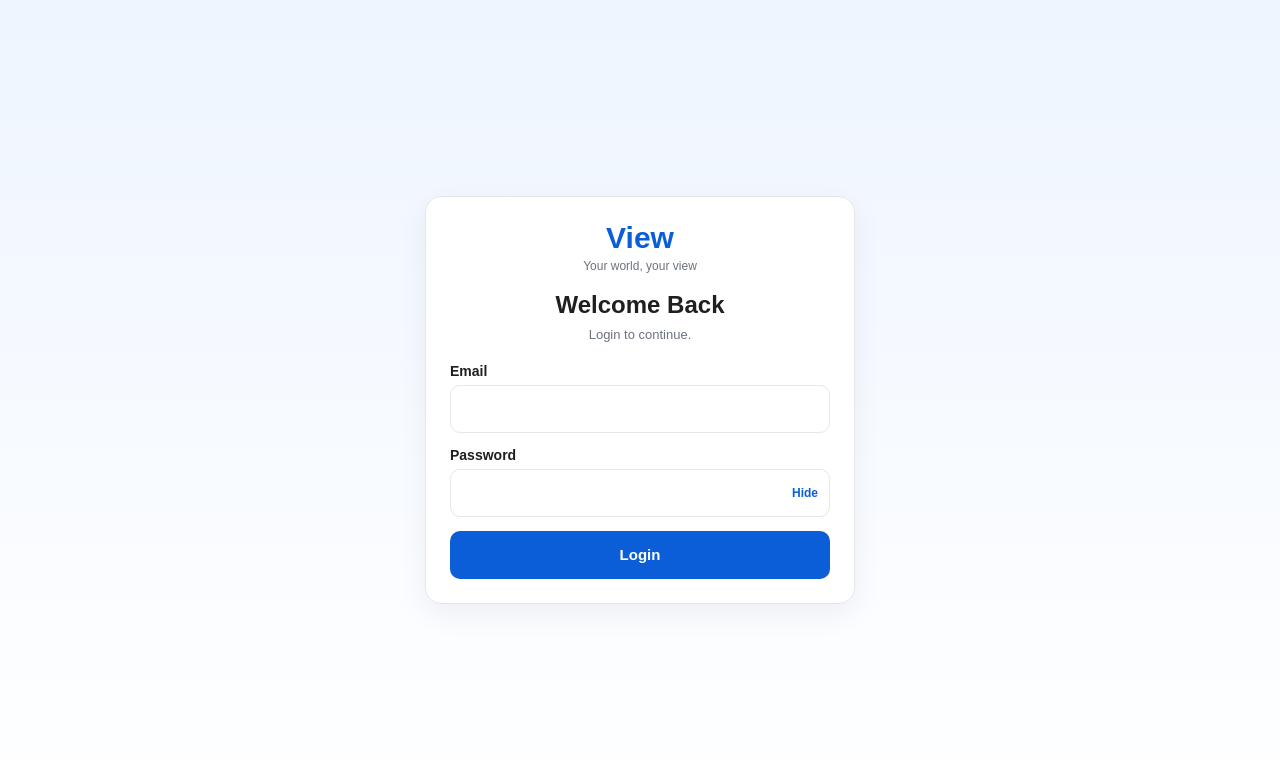
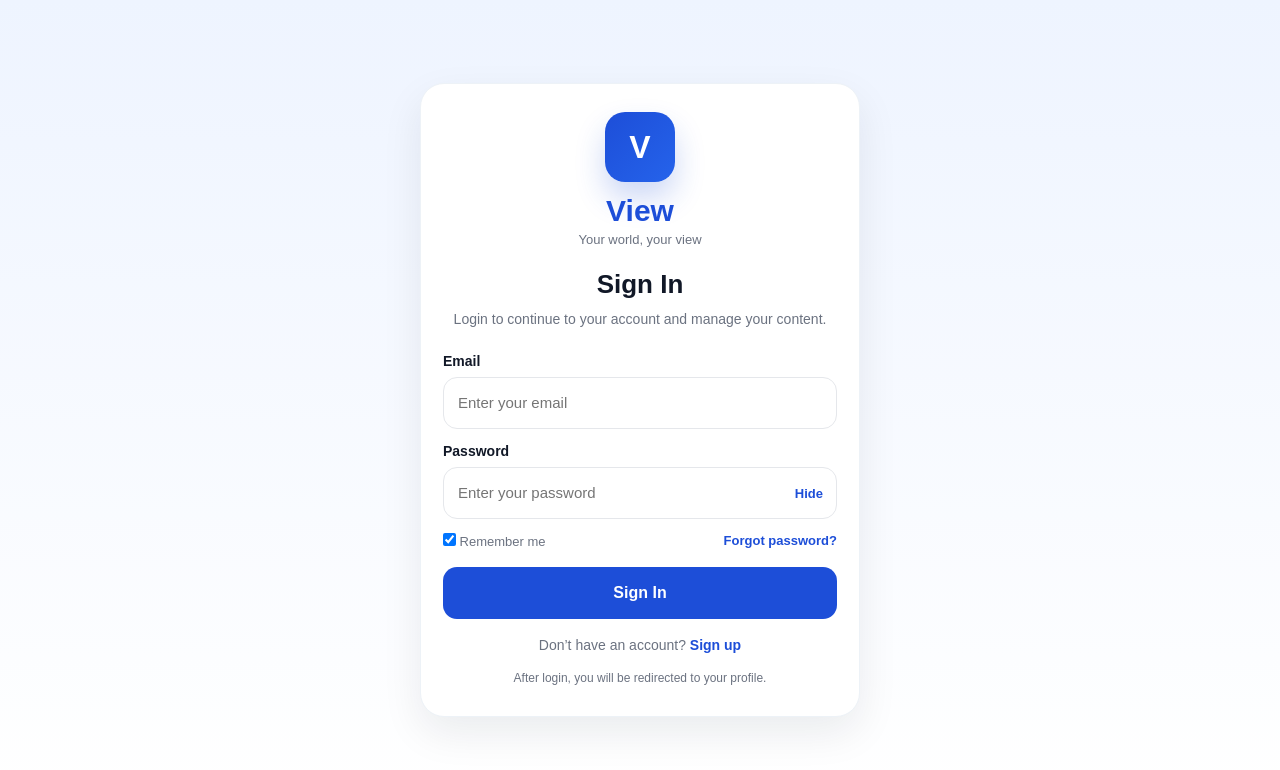
Before and after one commit to chukwudalujustice0-collab/View, a plain HTML site: page login.html in a window 1280 px wide. Both pictures are taken after a click on the element "Show". Drawn offline with nearby package versions, Linux system fonts and the light colour scheme.

Commit message:
Update login.html

```diff
--- a/login.html
+++ b/login.html
@@ -3,137 +3,287 @@
 <head>
   <meta charset="UTF-8" />
   <meta name="viewport" content="width=device-width, initial-scale=1.0" />
-  <title>Login | View</title>
+  <title>Sign In | View</title>
+  <script src="https://cdn.jsdelivr.net/npm/@supabase/supabase-js@2"></script>
   <style>
     :root{
-      --primary:#0b5ed7;
-      --primary-dark:#083b8a;
+      --primary:#1d4ed8;
+      --primary-dark:#143fb3;
+      --bg:#f4f7fc;
       --card:#ffffff;
-      --text:#1f1f1f;
+      --text:#111827;
       --soft:#6b7280;
       --border:#e5e7eb;
-      --danger:#dc2626;
-      --success:#16a34a;
+      --danger:#b91c1c;
+      --success:#15803d;
+      --info:#1d4ed8;
+      --shadow:0 16px 40px rgba(15,23,42,.08);
+      --radius:24px;
     }
-    *{margin:0;padding:0;box-sizing:border-box;font-family:Arial,sans-serif}
+
+    *{
+      margin:0;
+      padding:0;
+      box-sizing:border-box;
+      font-family:Arial,sans-serif;
+    }
+
     body{
       min-height:100vh;
-      background:linear-gradient(180deg,#eef5ff 0%, #ffffff 100%);
+      background:linear-gradient(180deg,#eef4ff 0%, #ffffff 100%);
+      color:var(--text);
       display:flex;
       align-items:center;
       justify-content:center;
       padding:20px;
-      color:var(--text);
     }
-    .wrap{width:100%;max-width:430px}
+
+    .wrap{
+      width:100%;
+      max-width:440px;
+    }
+
     .card{
       background:var(--card);
-      border:1px solid var(--border);
-      border-radius:16px;
-      padding:24px;
-      box-shadow:0 10px 30px rgba(0,0,0,.06);
+      border-radius:var(--radius);
+      box-shadow:var(--shadow);
+      padding:28px 22px;
+      border:1px solid #edf2f7;
     }
-    .brand{text-align:center;margin-bottom:18px}
-    .brand h1{color:var(--primary);font-size:30px;margin-bottom:4px}
-    .brand p{font-size:12px;color:var(--soft)}
-    .head{text-align:center;margin-bottom:18px}
-    .head h2{font-size:24px;margin-bottom:6px}
-    .head p{font-size:13px;color:var(--soft);line-height:1.5}
-    .group{margin-bottom:14px}
-    .group label{display:block;font-size:14px;font-weight:700;margin-bottom:6px}
+
+    .brand{
+      text-align:center;
+      margin-bottom:22px;
+    }
+
+    .brand-badge{
+      width:70px;
+      height:70px;
+      margin:0 auto 12px;
+      border-radius:20px;
+      background:linear-gradient(135deg,#1d4ed8,#2563eb);
+      color:#fff;
+      display:flex;
+      align-items:center;
+      justify-content:center;
+      font-size:32px;
+      font-weight:800;
+      box-shadow:0 16px 30px rgba(29,78,216,.22);
+    }
+
+    .brand h1{
+      font-size:30px;
+      color:var(--primary);
+      margin-bottom:4px;
+      font-weight:800;
+    }
+
+    .brand p{
+      font-size:13px;
+      color:var(--soft);
+    }
+
+    .head{
+      text-align:center;
+      margin-bottom:22px;
+    }
+
+    .head h2{
+      font-size:26px;
+      margin-bottom:8px;
+      font-weight:800;
+    }
+
+    .head p{
+      font-size:14px;
+      color:var(--soft);
+      line-height:1.6;
+    }
+
+    .group{
+      margin-bottom:14px;
+    }
+
+    .group label{
+      display:block;
+      font-size:14px;
+      font-weight:700;
+      margin-bottom:8px;
+    }
+
     .group input{
       width:100%;
-      height:48px;
+      height:52px;
       border:1px solid var(--border);
-      border-radius:10px;
+      border-radius:14px;
       padding:0 14px;
-      font-size:14px;
+      font-size:15px;
       background:#fff;
     }
-    .group input:focus{outline:none;border-color:var(--primary)}
-    .password-wrap{position:relative}
-    .password-wrap input{padding-right:58px}
+
+    .group input:focus{
+      outline:none;
+      border-color:var(--primary);
+      box-shadow:0 0 0 3px rgba(29,78,216,.08);
+    }
+
+    .password-wrap{
+      position:relative;
+    }
+
+    .password-wrap input{
+      padding-right:62px;
+    }
+
     .toggle{
       position:absolute;
-      right:12px;
+      right:14px;
       top:50%;
       transform:translateY(-50%);
-      font-size:12px;
+      font-size:13px;
       color:var(--primary);
       font-weight:700;
       cursor:pointer;
       user-select:none;
     }
+
     .extras{
       display:flex;
       align-items:center;
       justify-content:space-between;
       gap:10px;
-      margin:8px 0 14px;
+      margin:8px 0 18px;
       flex-wrap:wrap;
       font-size:13px;
       color:var(--soft);
     }
-    .extras a{color:var(--primary);text-decoration:none;font-weight:700}
+
+    .extras a{
+      color:var(--primary);
+      text-decoration:none;
+      font-weight:700;
+    }
+
     .btn{
       width:100%;
-      height:48px;
+      min-height:52px;
       border:none;
-      border-radius:10px;
-      font-size:15px;
-      font-weight:700;
+      border-radius:14px;
+      font-size:16px;
+      font-weight:800;
       cursor:pointer;
     }
-    .btn-primary{background:var(--primary);color:#fff}
-    .btn-primary:hover{background:var(--primary-dark)}
+
+    .btn-primary{
+      background:var(--primary);
+      color:#fff;
+    }
+
+    .btn-primary:hover{
+      background:var(--primary-dark);
+    }
+
     .message{
       display:none;
-      margin-top:12px;
+      margin-top:14px;
+      padding:12px 14px;
+      border-radius:14px;
+      font-size:14px;
+      line-height:1.6;
       text-align:center;
-      font-size:13px;
-      line-height:1.5;
-      padding:10px;
-      border-radius:10px;
     }
-    .message.error{display:block;color:var(--danger);background:#fff5f5;border:1px solid #fecaca}
-    .message.success{display:block;color:var(--success);background:#f0fdf4;border:1px solid #bbf7d0}
-    .message.info{display:block;color:#0b5ed7;background:#eff6ff;border:1px solid #bfdbfe}
+
+    .message.show{
+      display:block;
+    }
+
+    .message.error{
+      background:#fee2e2;
+      color:var(--danger);
+    }
+
+    .message.success{
+      background:#dcfce7;
+      color:var(--success);
+    }
+
+    .message.info{
+      background:#dbeafe;
+      color:var(--info);
+    }
+
+    .bottom{
+      text-align:center;
+      margin-top:18px;
+      color:var(--soft);
+      font-size:14px;
+    }
+
+    .bottom a{
+      color:var(--primary);
+      font-weight:700;
+      text-decoration:none;
+    }
+
+    .helper{
+      margin-top:16px;
+      font-size:12px;
+      color:#6b7280;
+      line-height:1.6;
+      text-align:center;
+    }
   </style>
 </head>
 <body>
   <div class="wrap">
     <div class="card">
       <div class="brand">
+        <div class="brand-badge">V</div>
         <h1>View</h1>
         <p>Your world, your view</p>
       </div>
 
       <div class="head">
-        <h2>Welcome Back</h2>
-        <p>Login to continue.</p>
+        <h2>Sign In</h2>
+        <p>Login to continue to your account and manage your content.</p>
       </div>
 
       <form id="loginForm" novalidate>
         <div class="group">
           <label for="email">Email</label>
-          <input type="email" id="email" required />
+          <input type="email" id="email" placeholder="Enter your email" required />
         </div>
 
         <div class="group">
           <label for="password">Password</label>
           <div class="password-wrap">
-            <input type="password" id="password" required />
-            <span class="toggle" onclick="togglePassword()">Show</span>
+            <input type="password" id="password" placeholder="Enter your password" required />
+            <span class="toggle" id="togglePassword">Show</span>
           </div>
         </div>
 
-        <button type="submit" class="btn btn-primary" id="loginBtn">Login</button>
+        <div class="extras">
+          <label>
+            <input type="checkbox" id="rememberMe" checked />
+            Remember me
+          </label>
+          <a href="forgot-password.html">Forgot password?</a>
+        </div>
+
+        <button type="submit" class="btn btn-primary" id="loginBtn">Sign In</button>
         <div id="loginMessage" class="message"></div>
       </form>
+
+      <div class="bottom">
+        Don’t have an account? <a href="signup.html">Sign up</a>
+      </div>
+
+      <div class="helper">
+        After login, you will be redirected to your profile.
+      </div>
     </div>
   </div>
 
-  <script src="https://cdn.jsdelivr.net/npm/@supabase/supabase-js@2"></script>
   <script>
     const SUPABASE_URL = "https://ezarjrxzkqqsbyirxttg.supabase.co";
     const SUPABASE_ANON_KEY = "eyJhbGciOiJIUzI1NiIsInR5cCI6IkpXVCJ9.eyJpc3MiOiJzdXBhYmFzZSIsInJlZiI6ImV6YXJqcnh6a3Fxc2J5aXJ4dHRnIiwicm9sZSI6ImFub24iLCJpYXQiOjE3NzQyNzAzODcsImV4cCI6MjA4OTg0NjM4N30.ERyM_zVPU5jUx9ROrbLnY-jYsHzCD8O0lzAeuzEr0oI";
@@ -146,18 +296,20 @@
       }
     });
 
-    function togglePassword() {
-      const input = document.getElementById("password");
-      const toggle = document.querySelector(".toggle");
-      const show = input.type === "password";
-      input.type = show ? "text" : "password";
-      toggle.textContent = show ? "Hide" : "Show";
+    const emailInput = document.getElementById("email");
+    const passwordInput = document.getElementById("password");
+    const loginBtn = document.getElementById("loginBtn");
+    const messageBox = document.getElementById("loginMessage");
+    const togglePassword = document.getElementById("togglePassword");
+
+    function showMessage(message, type = "error") {
+      messageBox.className = `message show ${type}`;
+      messageBox.textContent = message;
     }
 
-    function showMessage(message, type = "error") {
-      const box = document.getElementById("loginMessage");
-      box.className = "message " + type;
-      box.textContent = message;
+    function clearMessage() {
+      messageBox.className = "message";
+      messageBox.textContent = "";
     }
 
     function getNextPage() {
@@ -167,21 +319,37 @@
 
     async function waitForSession(maxWaitMs = 4000) {
       const start = Date.now();
+
       while (Date.now() - start < maxWaitMs) {
         const { data, error } = await supabaseClient.auth.getSession();
         if (error) throw error;
         if (data.session?.user) return data.session;
         await new Promise(resolve => setTimeout(resolve, 200));
       }
+
       return null;
     }
 
-    document.getElementById("loginForm").addEventListener("submit", async function(event) {
-      event.preventDefault();
+    async function redirectIfLoggedIn() {
+      const { data, error } = await supabaseClient.auth.getSession();
+      if (error) return;
+      if (data.session?.user) {
+        window.location.href = getNextPage();
+      }
+    }
 
-      const loginBtn = document.getElementById("loginBtn");
-      const email = document.getElementById("email").value.trim();
-      const password = document.getElementById("password").value;
+    togglePassword.addEventListener("click", () => {
+      const isPassword = passwordInput.type === "password";
+      passwordInput.type = isPassword ? "text" : "password";
+      togglePassword.textContent = isPassword ? "Hide" : "Show";
+    });
+
+    document.getElementById("loginForm").addEventListener("submit", async (e) => {
+      e.preventDefault();
+      clearMessage();
+
+      const email = emailInput.value.trim();
+      const password = passwordInput.value;
 
       if (!email || !password) {
         showMessage("Enter your email and password.");
@@ -189,17 +357,25 @@
       }
 
       loginBtn.disabled = true;
-      loginBtn.textContent = "Logging in...";
+      loginBtn.textContent = "Signing in...";
       showMessage("Signing in...", "info");
 
       try {
-        const { data, error } = await supabaseClient.auth.signInWithPassword({ email, password });
+        const { data, error } = await supabaseClient.auth.signInWithPassword({
+          email,
+          password
+        });
+
         if (error) throw error;
 
         const session = data.session || await waitForSession();
-        if (!session?.user) throw new Error("Login completed but no active session was found.");
+
+        if (!session?.user) {
+          throw new Error("Login completed but no active session was found.");
+        }
 
         showMessage("Login successful. Redirecting...", "success");
+
         setTimeout(() => {
           window.location.href = getNextPage();
         }, 700);
@@ -207,9 +383,11 @@
         showMessage(error.message || "Login failed.");
       } finally {
         loginBtn.disabled = false;
-        loginBtn.textContent = "Login";
+        loginBtn.textContent = "Sign In";
       }
     });
+
+    redirectIfLoggedIn();
   </script>
 </body>
 </html>
```
